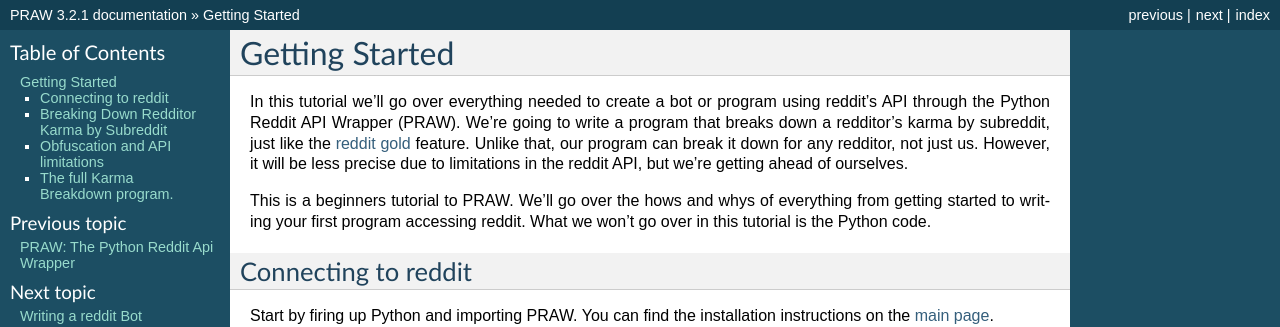
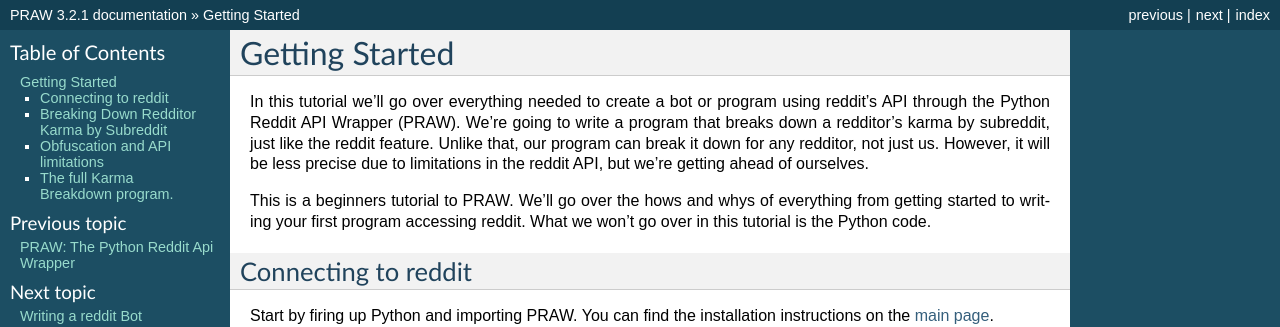
Before and after one commit to praw-dev/praw, a Sphinx documentation site: the page built from docs/pages/getting_started.rst, in a window 1280 px wide. Shown: the top 327 px of the page. Built offline with Sphinx 7.4.7, drawn with Linux system fonts in a browser that asks for light colours.

Commit message:
Remove old info
Karma breakdown by subreddit is no longer a reddit gold feature.

```diff
--- a/docs/pages/getting_started.rst
+++ b/docs/pages/getting_started.rst
@@ -6,10 +6,9 @@ Getting Started
 In this tutorial we'll go over everything needed to create a bot or program
 using reddit's API through the Python Reddit API Wrapper (PRAW). We're going to
 write a program that breaks down a redditor's karma by subreddit, just like the
-`reddit gold <https://www.reddit.com/gold/about>`_ feature. Unlike that, our
-program can break it down for any redditor, not just us. However, it will be
-less precise due to limitations in the reddit API, but we're getting ahead of
-ourselves.
+reddit feature. Unlike that, our program can break it down for any redditor,
+not just us. However, it will be less precise due to limitations in the reddit
+API, but we're getting ahead of ourselves.
 
 This is a beginners tutorial to PRAW. We'll go over the hows and whys of
 everything from getting started to writing your first program accessing reddit.
```
